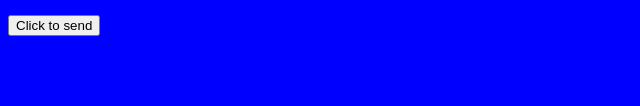
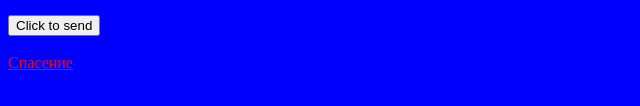
Before and after one commit to rAtOrA/About-me, a plain HTML site: page pol/email.html in a window 1280 px wide. Shown: the part 490-596 px from the top of the page, 0-640 px from the left. Drawn offline with Linux system fonts and the light colour scheme.

Commit message:
Update email.html

```diff
--- a/pol/email.html
+++ b/pol/email.html
@@ -33,5 +33,6 @@
 <input type="button" value="Click to send">
 <br>
 <br>
-<body>
+<a href='http://informatics.mccme.ru/'>Спасение</a>
+</body>
 </html>
```
